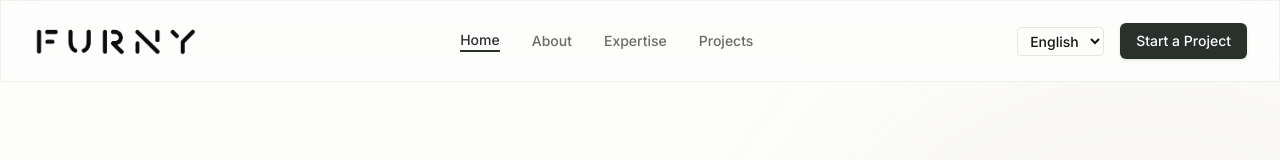
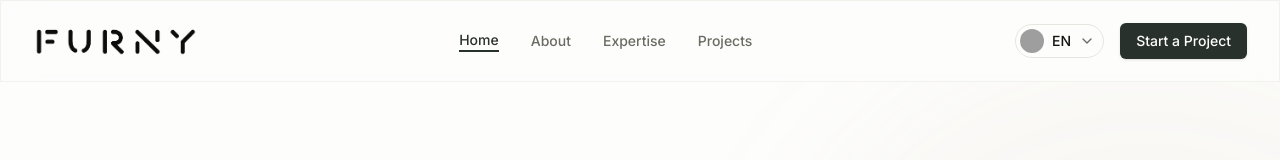
Before and after one commit to jeremy193a/furny, a Next.js app: page /en in a window 1280 px wide. Shown: the top 160 px of the page. Built offline with nearby package versions, Linux system fonts and the light colour scheme; grey boxes are pictures that could not be loaded.

Commit message:
feat: add custom language switcher with flag icons

```diff
--- a/src/components/layout/header.tsx
+++ b/src/components/layout/header.tsx
@@ -5,14 +5,42 @@ import Image from "next/image";
 import { usePathname, useRouter, Link } from "@/i18n/routing";
 import { useTranslations, useLocale } from "next-intl";
 import { cn } from "@/lib/utils";
-import { Menu, X } from "lucide-react";
+import { Menu, X, ChevronDown } from "lucide-react";
+
+const LANGUAGES = [
+  { code: 'en', label: 'English', flag: 'gb' },
+  { code: 'fr', label: 'Français', flag: 'fr' },
+  { code: 'ja', label: '日本語', flag: 'jp' },
+  { code: 'ko', label: '한국어', flag: 'kr' },
+];
 
 export function Header() {
   const [isOpen, setIsOpen] = React.useState(false);
+  const [langOpen, setLangOpen] = React.useState(false);
+  const langRef = React.useRef<HTMLDivElement>(null);
+
+  React.useEffect(() => {
+    function handleClickOutside(event: MouseEvent) {
+      if (langRef.current && !langRef.current.contains(event.target as Node)) {
+        setLangOpen(false);
+      }
+    }
+    document.addEventListener("mousedown", handleClickOutside);
+    return () => document.removeEventListener("mousedown", handleClickOutside);
+  }, []);
+
   const pathname = usePathname();
   const router = useRouter();
   const locale = useLocale();
   const t = useTranslations("Navigation");
+
+  const currentLang = LANGUAGES.find(l => l.code === locale) || LANGUAGES[0];
+
+  const handleLanguageChange = (nextLocale: string) => {
+    setLangOpen(false);
+    setIsOpen(false);
+    router.replace(pathname, { locale: nextLocale });
+  };
 
   const mainNav = [
     { href: "/", label: t("Home") },
@@ -21,10 +49,40 @@ export function Header() {
     { href: "/projects", label: t("Projects") },
   ];
 
-  const handleLanguageChange = (e: React.ChangeEvent<HTMLSelectElement>) => {
-    const nextLocale = e.target.value;
-    router.replace(pathname, { locale: nextLocale });
-  };
+  const LanguageSwitcher = () => (
+    <div className="relative" ref={langRef}>
+      <button
+        onClick={() => setLangOpen(!langOpen)}
+        className="flex items-center gap-2 border border-border rounded-full p-1 pr-2 focus:outline-none hover:bg-secondary transition-colors bg-background"
+        aria-label="Select language"
+      >
+        <div className="w-6 h-6 rounded-full overflow-hidden relative shrink-0">
+          <Image src={`https://flagcdn.com/w40/${currentLang.flag}.png`} alt={currentLang.label} fill className="object-cover" />
+        </div>
+        <span className="text-sm font-medium uppercase">{currentLang.code}</span>
+        <ChevronDown className="w-4 h-4 text-muted-foreground" />
+      </button>
+      {langOpen && (
+        <div className="absolute right-0 mt-2 w-32 bg-background border border-border rounded-lg shadow-lg py-2 z-50">
+          {LANGUAGES.map((lang) => (
+            <button
+              key={lang.code}
+              onClick={() => handleLanguageChange(lang.code)}
+              className={cn(
+                "flex items-center gap-3 w-full px-4 py-2 text-sm text-left hover:bg-secondary transition-colors",
+                locale === lang.code && "text-primary font-medium bg-secondary/50"
+              )}
+            >
+              <div className="w-5 h-5 rounded-full overflow-hidden relative shrink-0">
+                <Image src={`https://flagcdn.com/w40/${lang.flag}.png`} alt={lang.label} fill className="object-cover" />
+              </div>
+              <span className="uppercase">{lang.code}</span>
+            </button>
+          ))}
+        </div>
+      )}
+    </div>
+  );
 
   return (
     <header className="fixed top-0 w-full z-50 glass transition-all duration-300">
@@ -58,18 +116,7 @@ export function Header() {
           </nav>
 
           <div className="hidden md:flex items-center space-x-4">
-            <select
-              value={locale}
-              onChange={handleLanguageChange}
-              className="bg-transparent text-sm font-medium focus:outline-none border border-border rounded px-2 py-1 cursor-pointer"
-              aria-label="Select language"
-            >
-              <option value="en">English</option>
-              {/* <option value="fr">Français</option>
-              <option value="ja">日本語</option>
-              <option value="ko">한국어</option> */}
-
-            </select>
+            <LanguageSwitcher />
             <Link
               href="/contact"
               className="inline-flex h-9 items-center justify-center rounded-md bg-primary px-4 py-2 text-sm font-medium text-primary-foreground shadow transition-colors hover:bg-primary/90"
@@ -106,18 +153,8 @@ export function Header() {
                 {link.label}
               </Link>
             ))}
-            <div className="pt-4 border-t border-border flex flex-col space-y-4">
-              <select
-                value={locale}
-                onChange={handleLanguageChange}
-                className="bg-transparent text-sm font-medium p-2 border border-border rounded"
-              >
-                <option value="en">English</option>
-                {/* <option value="fr">Français</option>
-                <option value="ja">日本語</option>
-                <option value="ko">한국어</option> */}
-
-              </select>
+            <div className="pt-4 border-t border-border flex flex-col space-y-4 items-start">
+              <LanguageSwitcher />
               <Link
                 href="/contact"
                 onClick={() => setIsOpen(false)}
```
